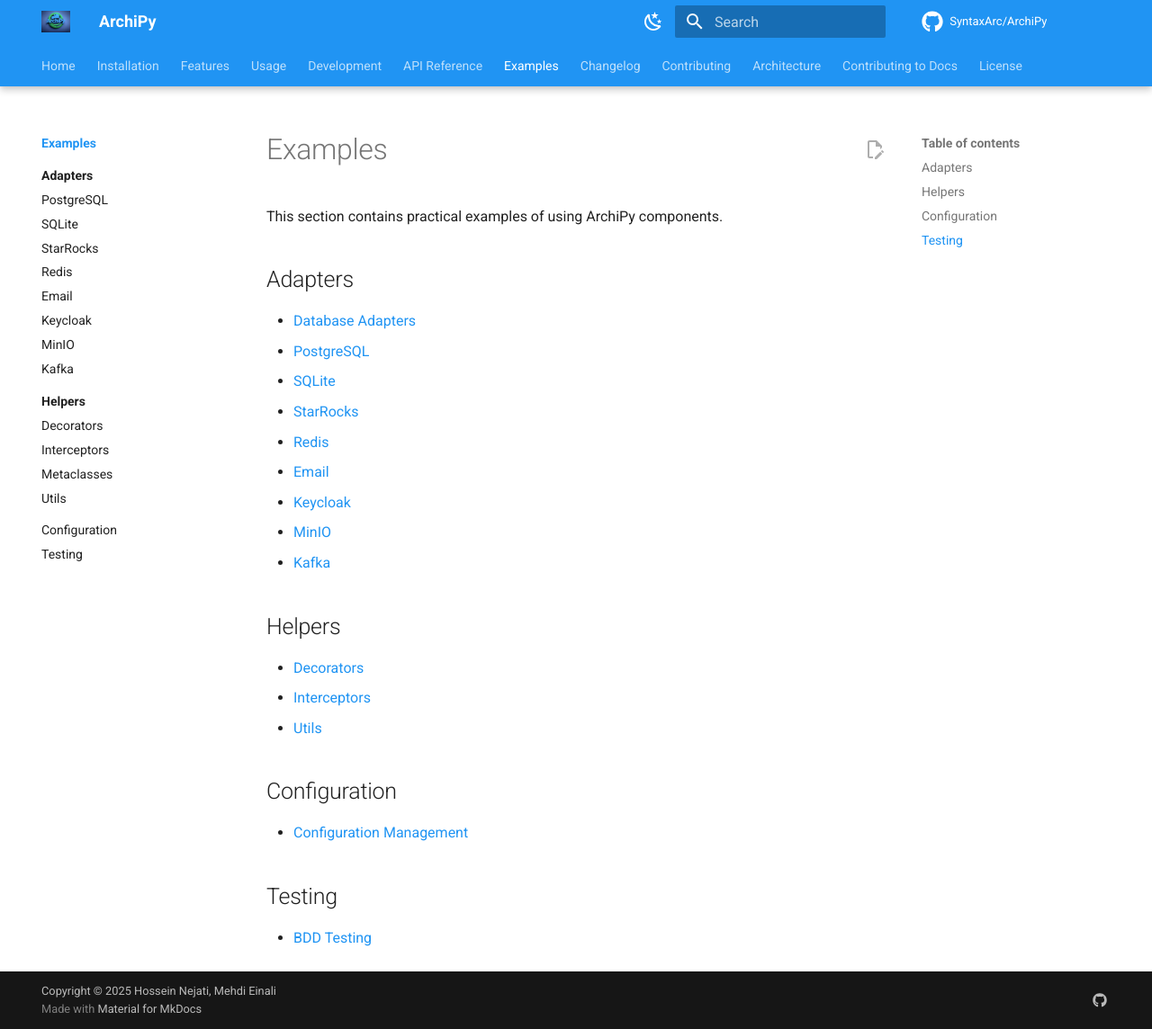
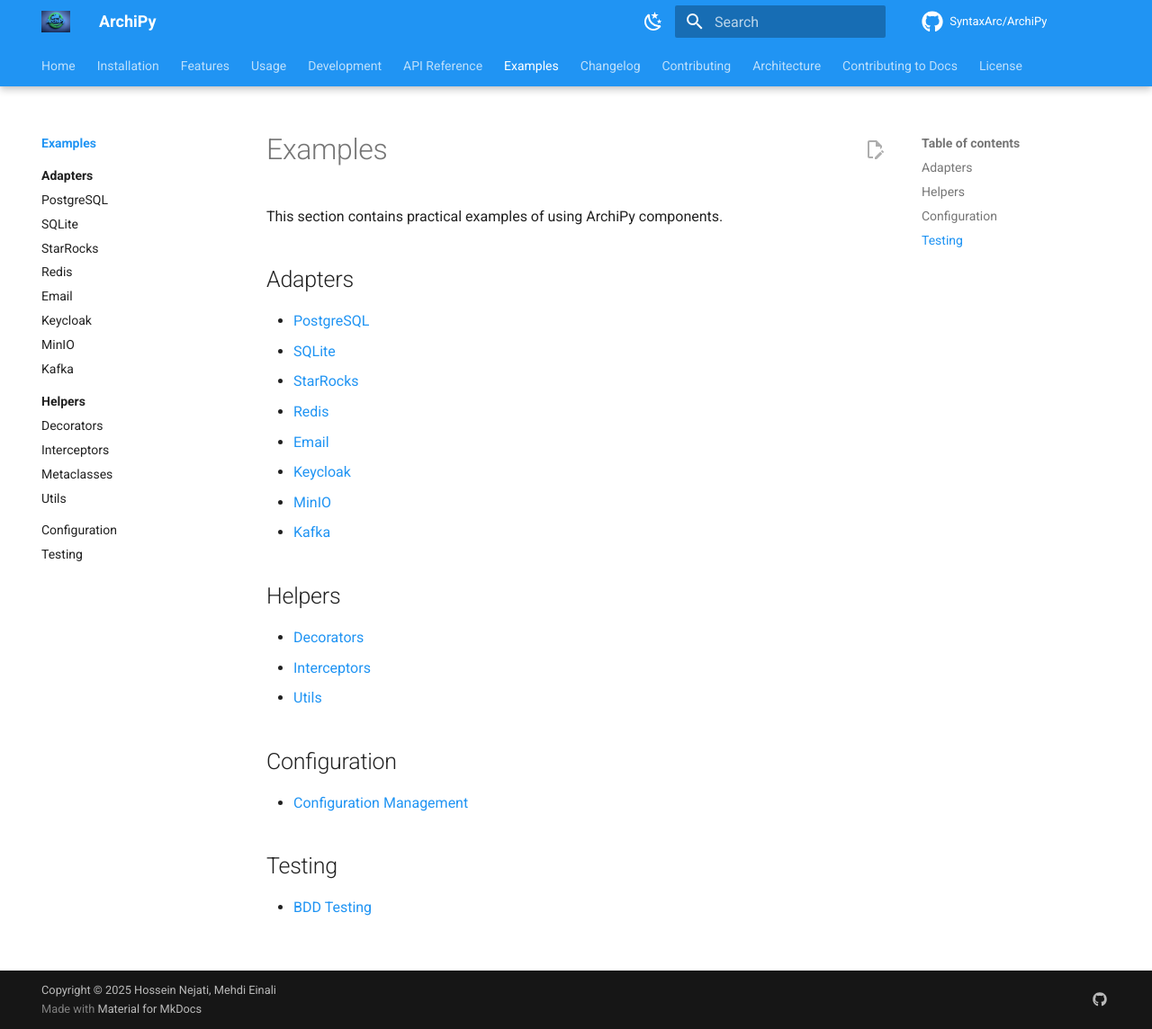
Before and after one commit to negatic/ArchiPy, an MkDocs documentation site: the page built from docs/examples/index.md, in a window 1280 px wide and 1144 px high. Shown: the whole window at 90% size. Built offline with MkDocs 1.6.1 and Material for MkDocs 9.7.7, drawn with Linux system fonts in a browser that asks for light colours; comment, search, counter and statistics services are not loaded; the version menu is left out.

Commit message:
update docs

```diff
--- a/docs/examples/index.md
+++ b/docs/examples/index.md
@@ -4,7 +4,6 @@
 
 ## Adapters
 
-- [Database Adapters](adapters/index.md)
 - [PostgreSQL](adapters/postgres.md)
 - [SQLite](adapters/sqlite.md)
 - [StarRocks](adapters/starrocks.md)
```
